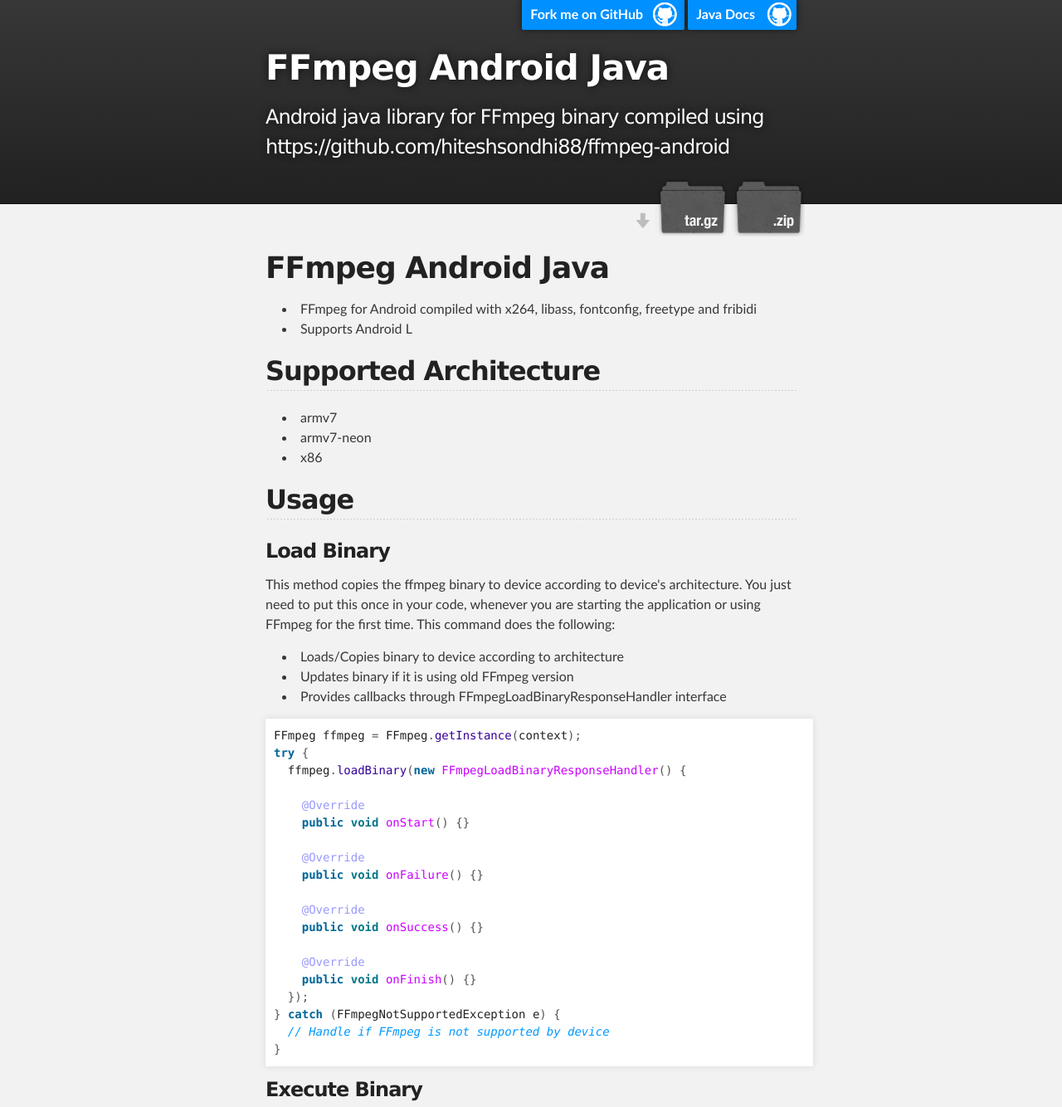
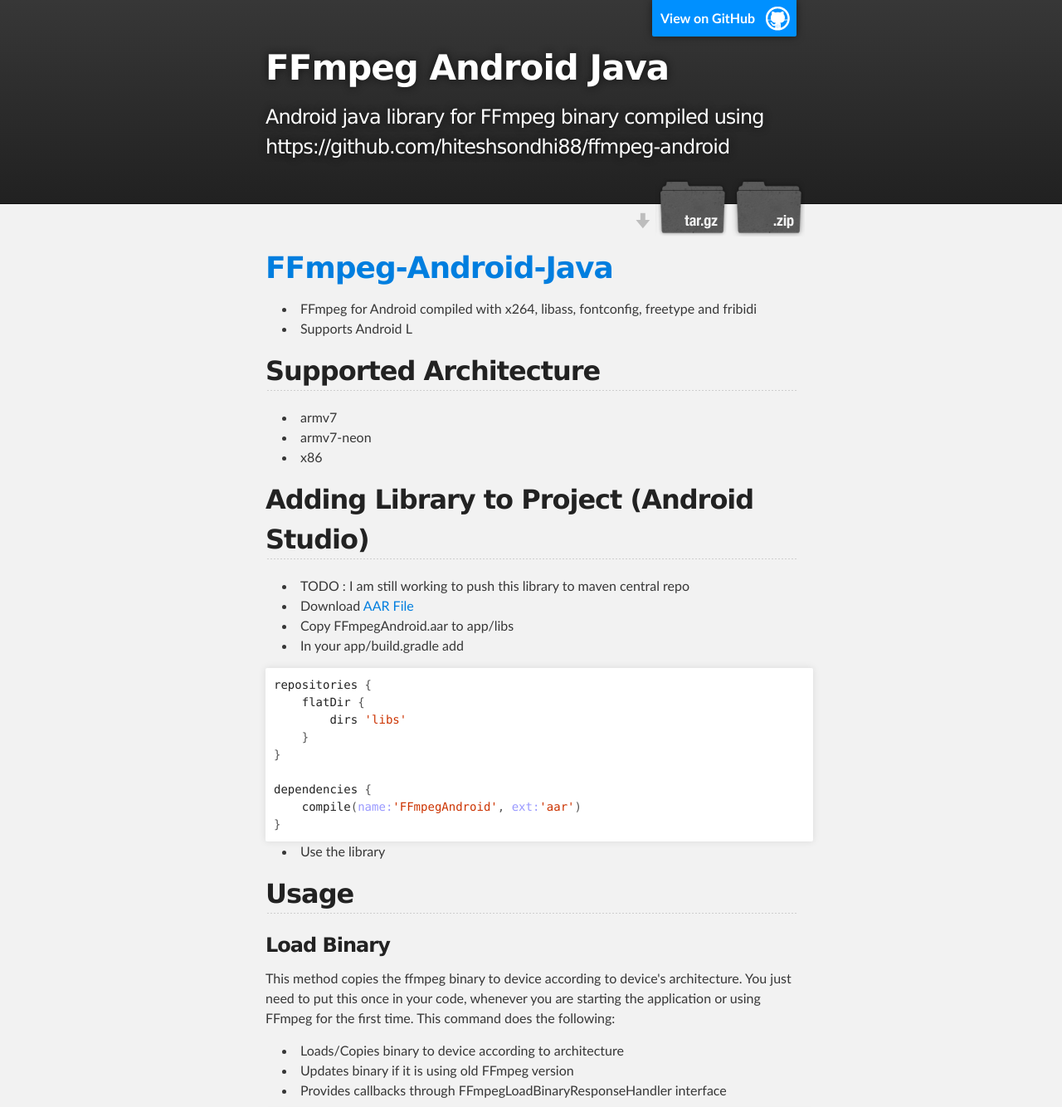
Before and after one commit to cropsly/ffmpeg-android-java, a plain HTML site: page index.html in a window 1280 px wide. Shown: the top 1334 px of the page at 83% size. Drawn offline with Linux system fonts and the light colour scheme.

Commit message:
Create gh-pages branch via GitHub

```diff
--- a/index.html
+++ b/index.html
@@ -16,12 +16,7 @@
     <!-- HEADER -->
     <div id="header_wrap" class="outer">
         <header class="inner">
-          <div id="github_banner_id">
-            <ul>
-              <li><a class="github_banner" href="https://github.com/hiteshsondhi88/ffmpeg-android-java">Fork me on GitHub</a></li>
-              <li><a class="github_banner" href="http://hiteshsondhi88.github.io/ffmpeg-android-java/docs/">Java Docs</a></li>
-            </ul>
-          </div>
+          <a id="forkme_banner" href="https://github.com/hiteshsondhi88/ffmpeg-android-java">View on GitHub</a>
 
           <h1 id="project_title">FFmpeg Android Java</h1>
           <h2 id="project_tagline">Android java library for FFmpeg binary compiled using https://github.com/hiteshsondhi88/ffmpeg-android</h2>
@@ -36,9 +31,9 @@
     <!-- MAIN CONTENT -->
     <div id="main_content_wrap" class="outer">
       <section id="main_content" class="inner">
-
         <h1>
-<a name="ffmpeg-android-java" class="anchor" href="#ffmpeg-android-java"><span class="octicon octicon-link"></span></a>FFmpeg Android Java</h1>
+<a name="ffmpeg-android-java" class="anchor" href="#ffmpeg-android-java"><span class="octicon octicon-link"></span></a><a href="http://hiteshsondhi88.github.io/ffmpeg-android-java/">FFmpeg-Android-Java</a>
+</h1>
 
 <ul>
 <li>FFmpeg for Android compiled with x264, libass, fontconfig, freetype and fribidi</li>
@@ -50,6 +45,28 @@
 <li>armv7</li>
 <li>armv7-neon</li>
 <li>x86</li>
+</ul><h2>
+<a name="adding-library-to-project-android-studio" class="anchor" href="#adding-library-to-project-android-studio"><span class="octicon octicon-link"></span></a>Adding Library to Project (Android Studio)</h2>
+
+<ul>
+<li>TODO : I am still working to push this library to maven central repo</li>
+<li>Download <a href="https://github.com/hiteshsondhi88/ffmpeg-android-java/releases/download/v0.1.0/FFmpegAndroid.aar">AAR File</a>
+</li>
+<li>Copy FFmpegAndroid.aar to app/libs</li>
+<li>In your app/build.gradle add</li>
+</ul><div class="highlight highlight-groovy"><pre><span class="n">repositories</span> <span class="o">{</span>
+    <span class="n">flatDir</span> <span class="o">{</span>
+        <span class="n">dirs</span> <span class="s1">'libs'</span>
+    <span class="o">}</span>
+<span class="o">}</span>
+
+<span class="n">dependencies</span> <span class="o">{</span>
+    <span class="n">compile</span><span class="o">(</span><span class="nl">name:</span><span class="s1">'FFmpegAndroid'</span><span class="o">,</span> <span class="nl">ext:</span><span class="s1">'aar'</span><span class="o">)</span>
+<span class="o">}</span>
+</pre></div>
+
+<ul>
+<li>Use the library</li>
 </ul><h2>
 <a name="usage" class="anchor" href="#usage"><span class="octicon octicon-link"></span></a>Usage</h2>
 
@@ -117,9 +134,29 @@ to this method.</p>
 <span class="o">}</span>
 </pre></div>
 
-<h3> <a name="license" class="anchor" href="#license"><span class="octicon octicon-link"></span></a>License</h2> </h3>
+<h2>
+<a name="available-methods" class="anchor" href="#available-methods"><span class="octicon octicon-link"></span></a>Available Methods</h2>
 
-<p>check file LICENSE.GPLv3 and Make sure to follow the licensing terms and conditions of the project and the software used to build the project.</p>
+<ul>
+<li><code>loadBinary(FFmpegLoadBinaryResponseHandler ffmpegLoadBinaryResponseHandler) throws FFmpegNotSupportedException</code></li>
+<li><code>execute(Map&lt;String, String&gt; environvenmentVars, String cmd, FFmpegExecuteResponseHandler ffmpegExecuteResponseHandler) throws FFmpegCommandAlreadyRunningException</code></li>
+<li><code>execute(String cmd, FFmpegExecuteResponseHandler ffmpegExecuteResponseHandler) throws FFmpegCommandAlreadyRunningException</code></li>
+<li><code>getDeviceFFmpegVersion() throws FFmpegCommandAlreadyRunningException</code></li>
+<li><code>getLibraryFFmpegVersion()</code></li>
+<li><code>isFFmpegCommandRunning()</code></li>
+<li><code>killRunningProcesses()</code></li>
+<li><code>setTimeout(long timeout)</code></li>
+</ul><h2>
+<a name="javadoc" class="anchor" href="#javadoc"><span class="octicon octicon-link"></span></a>JavaDoc</h2>
+
+<ul>
+<li><a href="http://hiteshsondhi88.github.io/ffmpeg-android-java/docs/">Javadoc</a></li>
+</ul><h2>
+<a name="license" class="anchor" href="#license"><span class="octicon octicon-link"></span></a>License</h2>
+
+<ul>
+<li>Check file LICENSE.GPLv3 and Make sure to follow the licensing terms and conditions of the project and the software used to build the project.</li>
+</ul>
       </section>
     </div>
 
--- a/stylesheets/stylesheet.css
+++ b/stylesheets/stylesheet.css
@@ -269,29 +269,19 @@ Full-Width Styles
   margin: 0 auto;
 }
 
-.github_banner {
+#forkme_banner {
+  display: block;
+  position: absolute;
+  top:0;
+  right: 10px;
+  z-index: 10;
+  padding: 10px 50px 10px 10px;
   color: #fff;
   background: url('../images/blacktocat.png') #0090ff no-repeat 95% 50%;
   font-weight: 700;
   box-shadow: 0 0 10px rgba(0,0,0,.5);
   border-bottom-left-radius: 2px;
   border-bottom-right-radius: 2px;
-  padding: 10px 50px 10px 10px;
-  z-index: 10;
-}
-
-#github_banner_id {
-  right: 10px;
-  position: absolute;
-  top:5px;
-}
-
-#github_banner_id ul{
-  list-style: none;
-}
-
-#github_banner_id li{
-  display: inline;
 }
 
 #header_wrap {
```
Also changed, not shown: params.json (added, +1 -0 lines).
